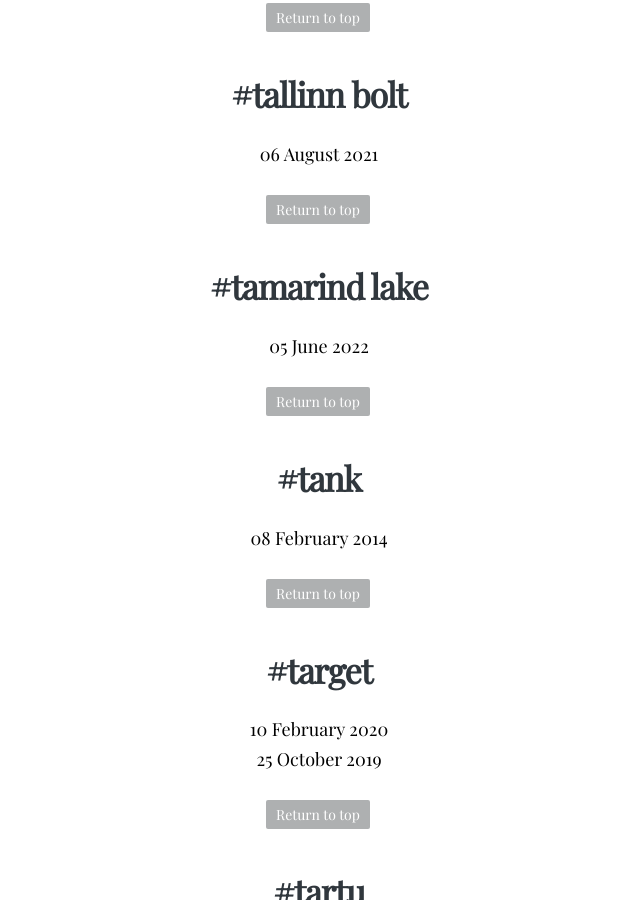
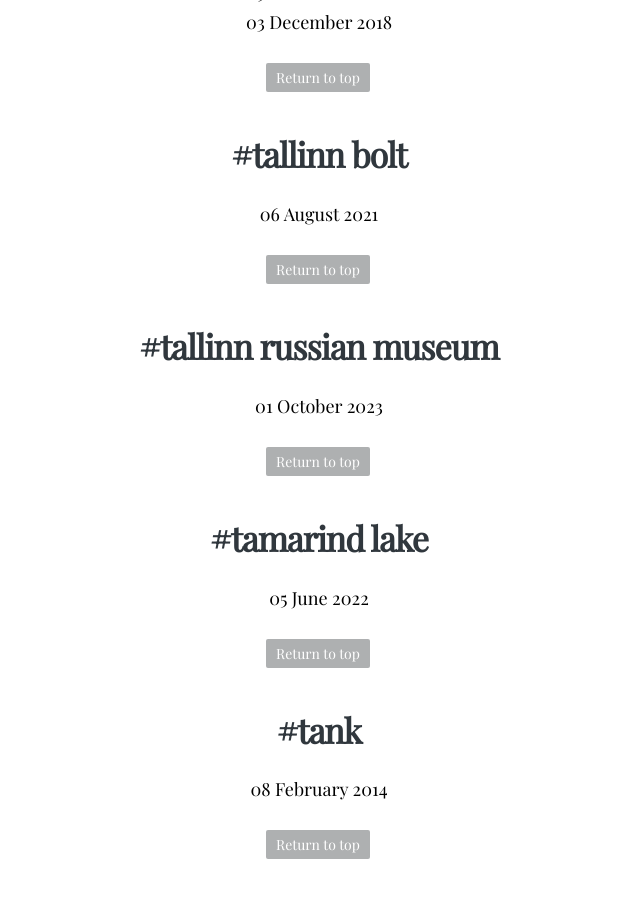
Before and after one commit to dedunu/travel, a Jekyll site: the page built from tags/index.html, in a window 1280 px wide and 900 px high, scrolled down 82690 px. Shown: the whole window, without its empty margins (321-961 px from the left). Built offline with Jekyll 4.4.1, drawn with Linux system fonts in a browser that asks for light colours; some of the changed text lies outside the part shown.

Commit message:
Update 2023-10-01-01-october-2023_2.md
Signed-off-by: Dedunu Dhananjaya <dedunumax@users.noreply.github.com>

```diff
--- a/_posts/2023-10-01-01-october-2023_2.md
+++ b/_posts/2023-10-01-01-october-2023_2.md
@@ -4,7 +4,9 @@ title: 01 October 2023
 date: '2023-10-01T00:00:00.002+03:00'
 author: Dedunu Dhananjaya
 tags:
--
+- tallinn russian museum
+- tallinn
+- estonia
 modified_time: '2023-10-01T00:00:00.002+03:00'
 featured_image: 2023-10-01-01-october-2023_2.jpg
 ---
```
